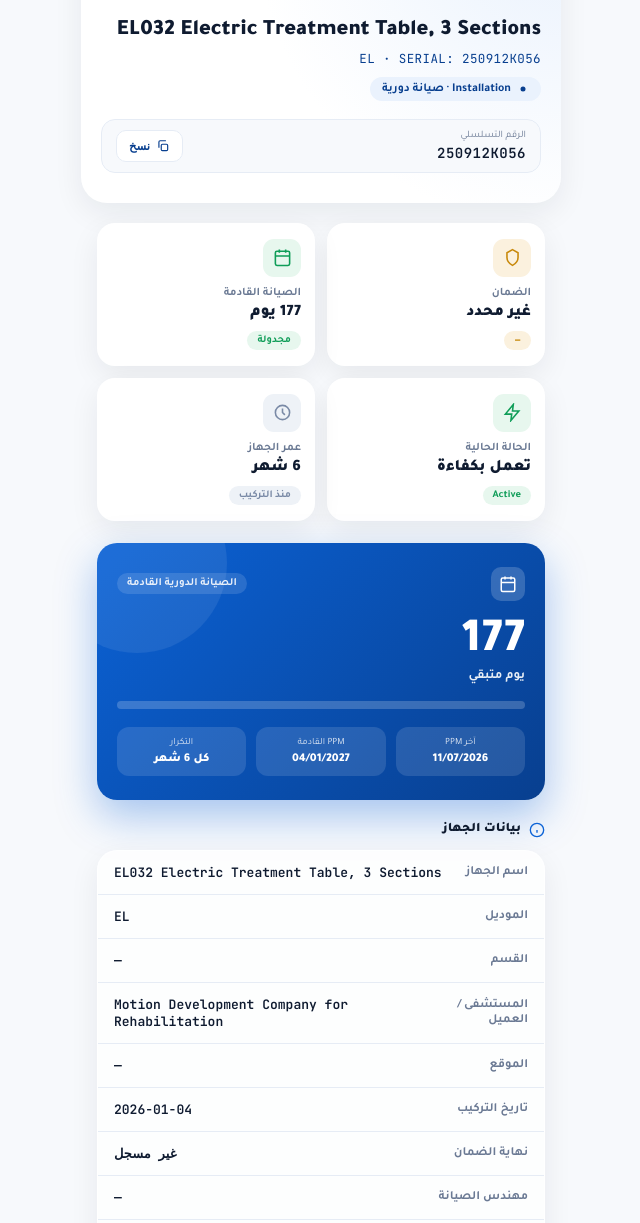
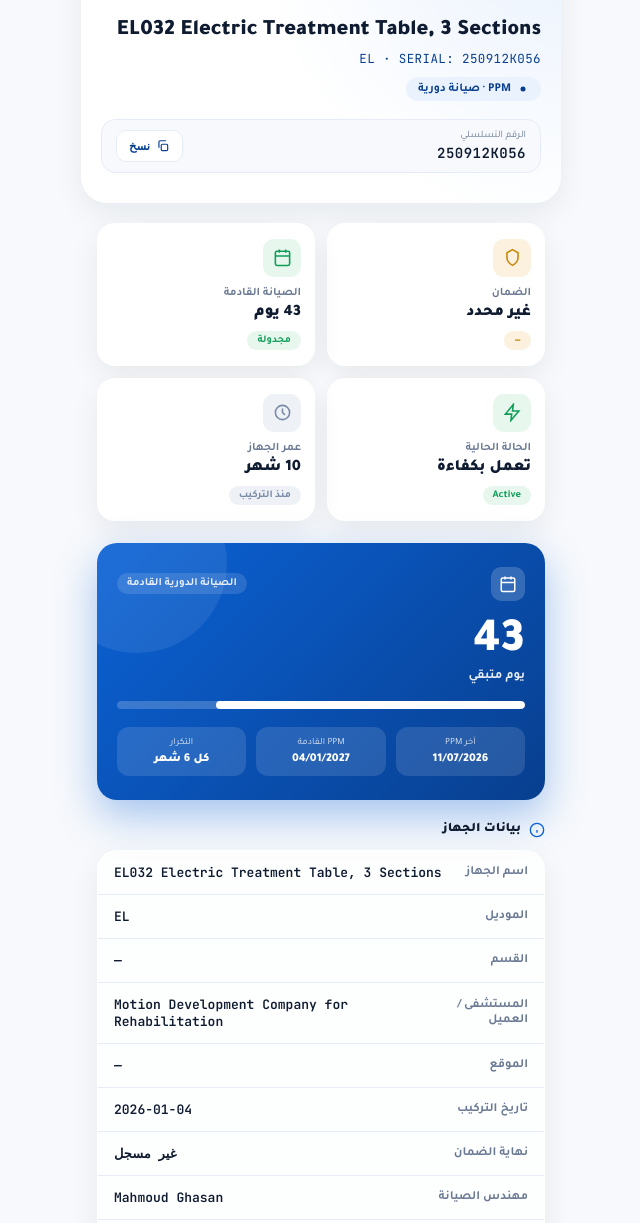
Before and after one commit to MahmoudGhasan/Orthoserv-Cards, a plain HTML site: page 250912K056.html in a window 1280 px wide. Shown: the part 77-1300 px from the top of the page, without its empty margins (319-959 px from the left). Drawn offline with Linux system fonts and the light colour scheme.

Commit message:
Update service card 250912K056.html

```diff
--- a/250912K056.html
+++ b/250912K056.html
@@ -210,7 +210,7 @@
       <div class="device-model">EL · SERIAL: 250912K056</div>
       <div class="device-category">
         <svg width="12" height="12" viewBox="0 0 24 24" fill="currentColor"><circle cx="12" cy="12" r="5"/></svg>
-        Installation · صيانة دورية
+        PPM · صيانة دورية
       </div>
 
       <div class="serial-row">
@@ -239,7 +239,7 @@
         <div class="quick-card">
           <div class="quick-icon icon-ok"><svg viewBox="0 0 24 24" fill="none" stroke="currentColor" stroke-width="2"><rect x="3" y="4" width="18" height="18" rx="2"/><path d="M16 2v4M8 2v4M3 10h18"/></svg></div>
           <div class="quick-title">الصيانة القادمة</div>
-          <div class="quick-value">177 يوم</div>
+          <div class="quick-value">43 يوم</div>
           <span class="badge ok">مجدولة</span>
         </div>
         <div class="quick-card">
@@ -251,7 +251,7 @@
         <div class="quick-card">
           <div class="quick-icon icon-neutral"><svg viewBox="0 0 24 24" fill="none" stroke="currentColor" stroke-width="2"><circle cx="12" cy="12" r="9"/><path d="M12 7v5l3 3"/></svg></div>
           <div class="quick-title">عمر الجهاز</div>
-          <div class="quick-value">6 شهر</div>
+          <div class="quick-value">10 شهر</div>
           <span class="badge neutral">منذ التركيب</span>
         </div>
       </div>
@@ -291,7 +291,7 @@
         <div class="info-row"><span class="k">الموقع</span><span class="v">—</span></div>
         <div class="info-row"><span class="k">تاريخ التركيب</span><span class="v">2026-01-04</span></div>
         <div class="info-row"><span class="k">نهاية الضمان</span><span class="v">غير مسجل</span></div>
-        <div class="info-row"><span class="k">مهندس الصيانة</span><span class="v">—</span></div>
+        <div class="info-row"><span class="k">مهندس الصيانة</span><span class="v">Mahmoud Ghasan</span></div>
         <div class="info-row"><span class="k">الرقم التسلسلي</span><span class="v">250912K056</span></div>
       </div>
     </div>
@@ -315,7 +315,7 @@
           <div class="t-dot done"><svg viewBox="0 0 24 24" fill="none" stroke="#fff" stroke-width="3"><path d="M20 6L9 17l-5-5"/></svg></div>
           <div class="t-card">
             <div class="t-head"><span class="t-title">صيانة دورية (PPM)</span><span class="t-date">11/07/2026</span></div>
-            <div class="t-meta">بواسطة <b>غير محدد</b></div>
+            <div class="t-meta">بواسطة <b>Mahmoud Ghasan</b></div>
             <div class="t-notes">Under Warranty</div>
 
           </div>
@@ -324,7 +324,7 @@
           <div class="t-dot pending"><svg viewBox="0 0 24 24" fill="none" stroke="#fff" stroke-width="3"><circle cx="12" cy="12" r="5"/></svg></div>
           <div class="t-card">
             <div class="t-head"><span class="t-title">صيانة دورية قادمة</span><span class="t-date">04/01/2027</span></div>
-            <div class="t-meta">مجدولة تلقائيًا — <b>خلال 177 يوم</b></div>
+            <div class="t-meta">مجدولة تلقائيًا — <b>خلال 43 يوم</b></div>
 
           </div>
         </div>
@@ -414,7 +414,7 @@
   }
   window.addEventListener('load', ()=>{
     const totalDays = 177;
-    const remaining = 177;
+    const remaining = 43;
     const pct = totalDays > 0 ? Math.max(0, Math.min(100, ((totalDays-remaining)/totalDays)*100)) : (remaining <= 0 ? 100 : 0);
     let n = 0;
     const target = Math.max(0, remaining);
```
